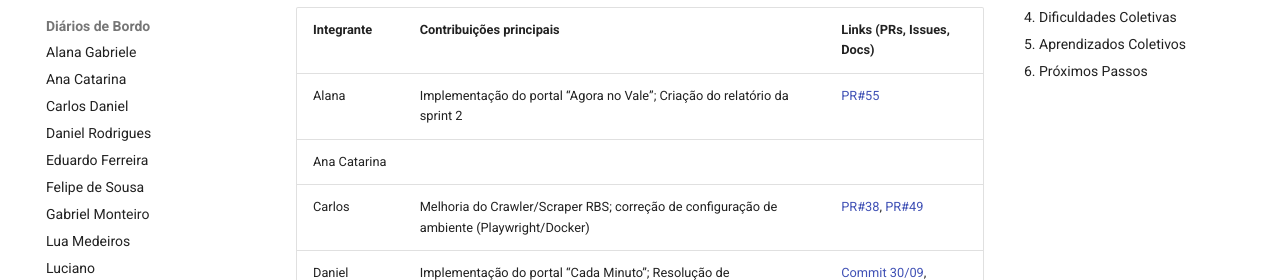
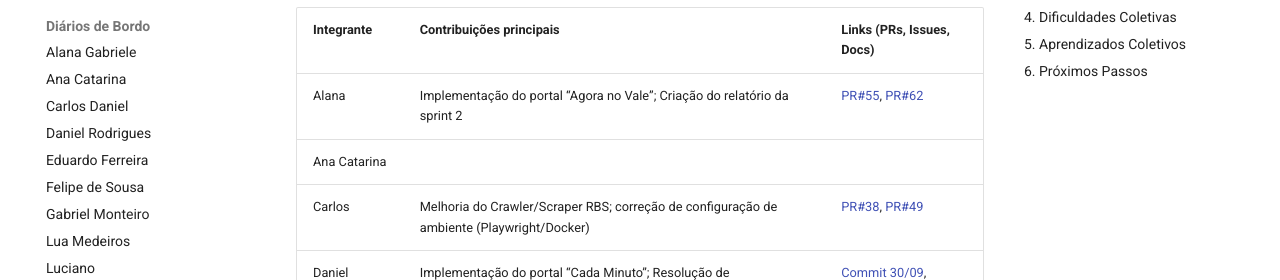
Before and after one commit to GCES-EhFake-Fork/docs-interno, an MkDocs documentation site: the page built from docs/sprints/sprint2.md, in a window 1280 px wide and 900 px high, scrolled down 1015 px. Shown: the part 172-452 px from the top of the window. Built offline with MkDocs 1.6.1 and Material for MkDocs 9.7.7, drawn with Linux system fonts in a browser that asks for light colours; comment, search, counter and statistics services are not loaded.

Commit message:
docs: Update individual contributions in Sprint 2 report

```diff
--- a/docs/sprints/sprint2.md
+++ b/docs/sprints/sprint2.md
@@ -32,7 +32,7 @@
 
 | Integrante     | Contribuições principais                                                                      | Links (PRs, Issues, Docs)                                                                                                                                                                                                |
 | -------------- | --------------------------------------------------------------------------------------------- | ------------------------------------------------------------------------------------------------------------------------------------------------------------------------------------------------------------------------ |
-| Alana          | Implementação do portal “Agora no Vale”; Criação do relatório da sprint 2                     | [PR#55](https://github.com/EH-FAKE/check-up/pull/55)                                                                                                                                                                     |
+| Alana          | Implementação do portal “Agora no Vale”; Criação do relatório da sprint 2                     | [PR#55](https://github.com/EH-FAKE/check-up/pull/55), [PR#62](https://github.com/GCES-EhFake-Fork/docs-interno/pull/62)                                                                                                  |
 | Ana Catarina   |                                                                                               |                                                                                                                                                                                                                          |
 | Carlos         | Melhoria do Crawler/Scraper RBS; correção de configuração de ambiente (Playwright/Docker)     | [PR#38](https://github.com/EH-FAKE/check-up/pull/38), [PR#49](https://github.com/EH-FAKE/check-up/pull/49)                                                                                                               |
 | Daniel         | Implementação do portal “Cada Minuto”; Resolução de permissões/Playwright/Docker;             | [Commit 30/09](https://github.com/GCES-EhFake-Fork/checkUp/commit/fe58f79849de5f9f1b8688735fc49ffcfd8240c5), [Commit 07/10](https://github.com/GCES-EhFake-Fork/checkUp/commit/55ac5f5ad44168c01f15d3790360ec90127e8bca) |
```
Also changed, not shown: docs/diarios/diarioAlana.md (+1 -1 lines).
